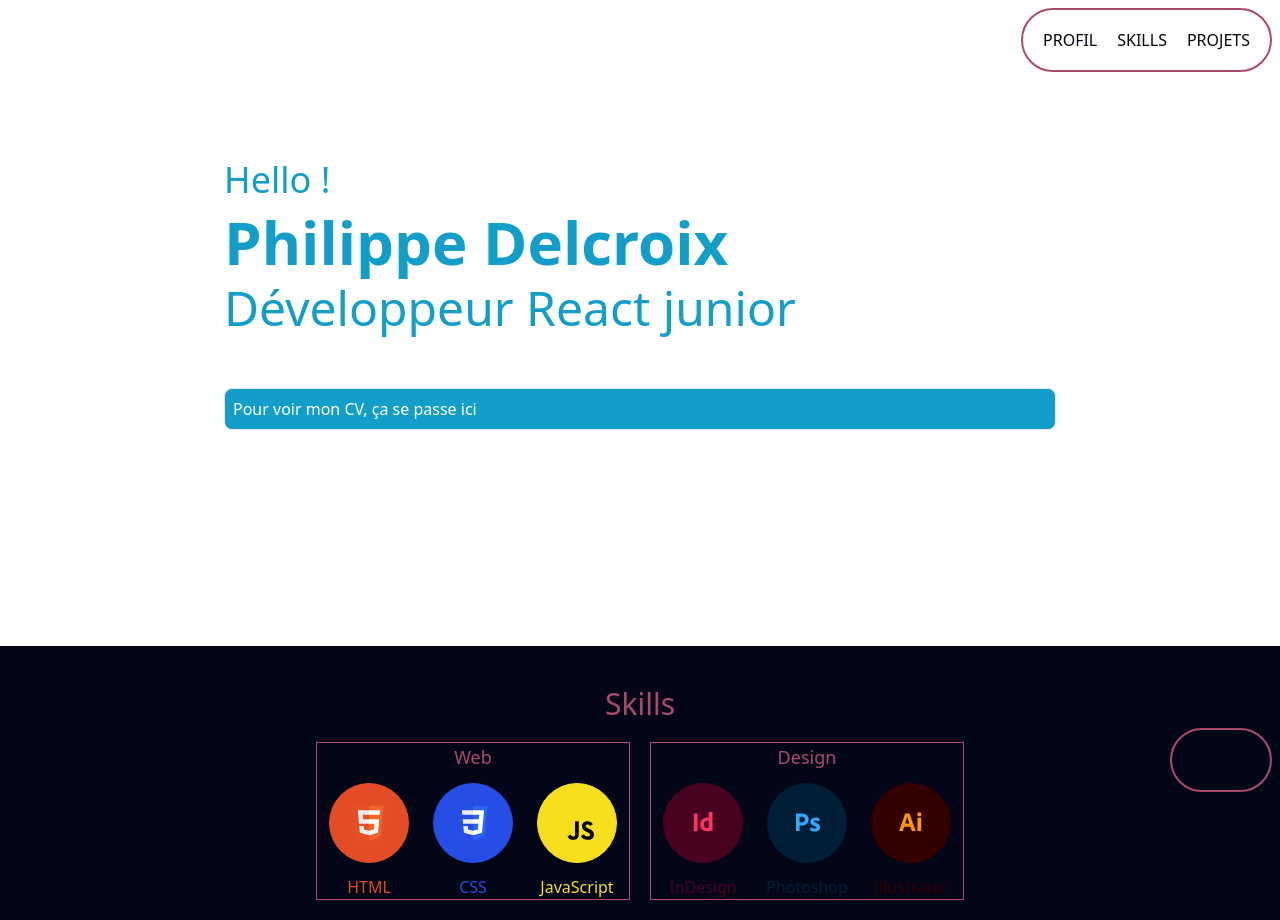
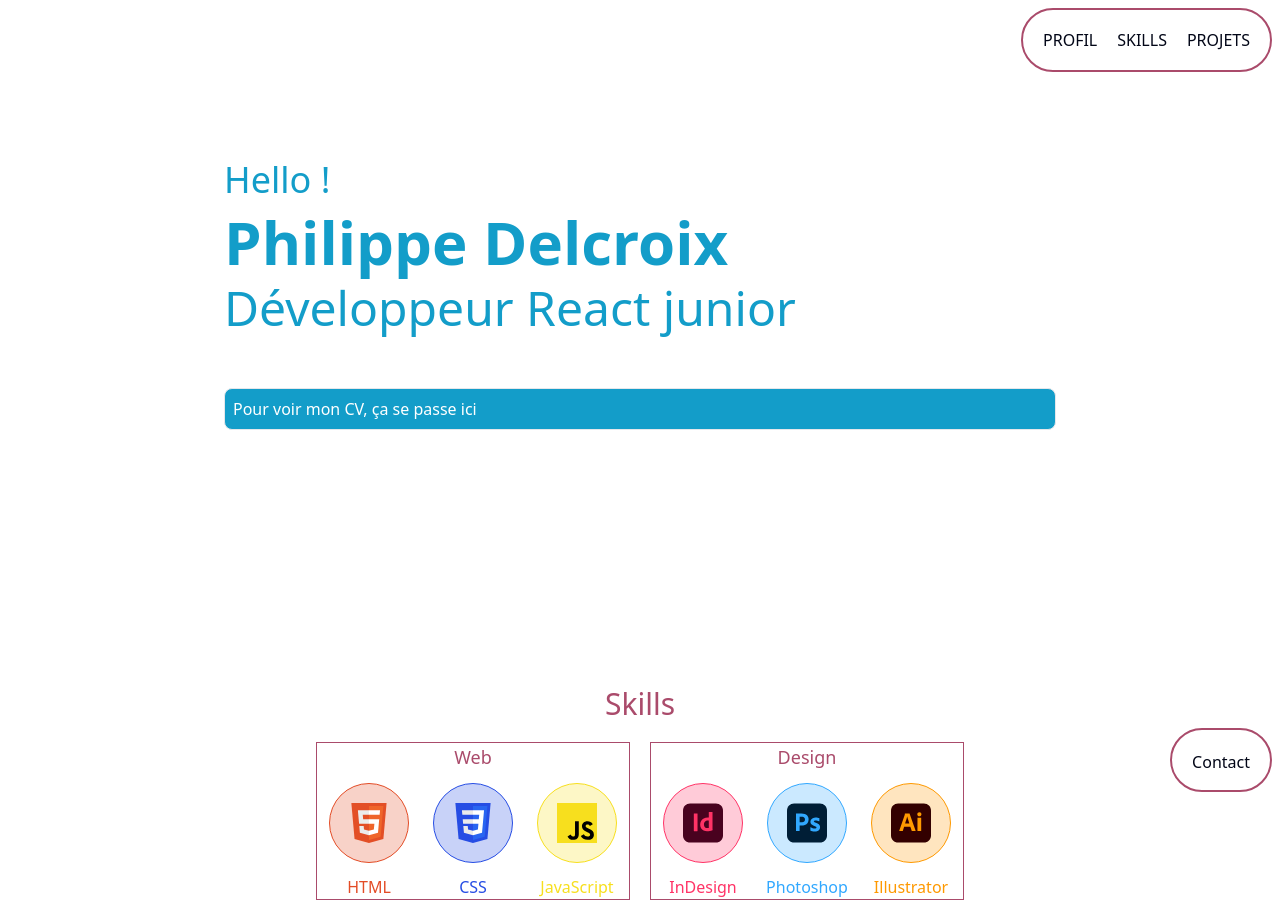
Before and after one commit to unphixedBug/portfolio, a React (Vite) app: page / in a window 1280 px wide. Built offline with nearby package versions, Linux system fonts and the light colour scheme.

Commit message:
ajoute transparence skills

```diff
--- a/src/App.tsx
+++ b/src/App.tsx
@@ -4,7 +4,7 @@ import Main from "./components/Main";
 
 function App() {
   return (
-    <div className="flex flex-col items-center min-h-screen w-full text-cyan-50 bg-slate-950">
+    <div className="flex flex-col items-center min-h-screen w-full text-cyan-50">
       <Header />
       <Main />
       <Contact />
--- a/src/components/Skills.tsx
+++ b/src/components/Skills.tsx
@@ -8,13 +8,23 @@ import Photoshop from "../assets/logo/photoshop.svg";
 
 const Skills = () => {
   const webSkills = [
-    { name: "HTML", icon: HTML, mainColor: "#e34c26", accentColor: "#f06529" },
-    { name: "CSS", icon: CSS, mainColor: "#264de4", accentColor: "#2965f1" },
+    {
+      name: "HTML",
+      icon: HTML,
+      mainColor: "rgb(227, 76, 38)",
+      accentColor: "rgb(240, 101, 41)",
+    },
+    {
+      name: "CSS",
+      icon: CSS,
+      mainColor: "rgb(38, 77, 228)",
+      accentColor: "rgb(41, 101, 241)",
+    },
     {
       name: "JavaScript",
       icon: JavaScript,
-      mainColor: "#F7DF1E",
-      accentColor: "#000000",
+      mainColor: "rgb(247, 223, 30)",
+      accentColor: "rgb(0, 0, 0)",
     },
   ];
 
@@ -22,20 +32,20 @@ const Skills = () => {
     {
       name: "InDesign",
       icon: InDesign,
-      mainColor: "#49021F",
-      accentColor: "#FF3366",
+      mainColor: "rgb(255, 51, 102)",
+      accentColor: "rgb(73, 2, 31)",
     },
     {
       name: "Photoshop",
       icon: Photoshop,
-      mainColor: "#001E36",
-      accentColor: "#31A8FF",
+      mainColor: "rgb(49, 168, 255)",
+      accentColor: "rgb(0, 30, 54)",
     },
     {
       name: "Illustrator",
       icon: Illustrator,
-      mainColor: "#330000",
-      accentColor: "#FE9900",
+      mainColor: "rgb(254, 153, 0)",
+      accentColor: "rgb(51, 0, 0)",
     },
   ];
 
--- a/src/components/SkillsCard.tsx
+++ b/src/components/SkillsCard.tsx
@@ -15,24 +15,30 @@ const SkillsCard: React.FC<SkillCardProps> = ({ title, skills }) => {
     <div className="border border-rose-custom flex flex-col items-center">
       <h2 className="text-lg">{title}</h2>
       <ul className="flex">
-        {skills.map((skill, index) => (
+        {skills.map((skill, index) => {
+          const rgbaColor = skill.mainColor
+            .replace("rgb", "rgba")
+            .replace(")", ", 0.25)");
+          return (
             <li key={index} className="flex flex-col items-center">
               <span
                 className="m-3 border border-5 rounded-full w-20 h-20 flex items-center justify-around bg-opacity-50"
                 style={{
                   borderColor: skill.mainColor,
-                backgroundColor: skill.mainColor,
+                  backgroundColor: rgbaColor,
                 }}
               >
-              <img src={skill.icon} alt="" className=" w-10 h-10 " />
+                <img src={skill.icon} alt="" className="w-10 h-10" />
               </span>
               <p className="font-medium" style={{ color: skill.mainColor }}>
                 {skill.name}
               </p>
             </li>
-        ))}
+          );
+        })}
       </ul>
     </div>
   );
 };
+
 export default SkillsCard;
```
Lines whose indentation alone changed are shown as unchanged.
